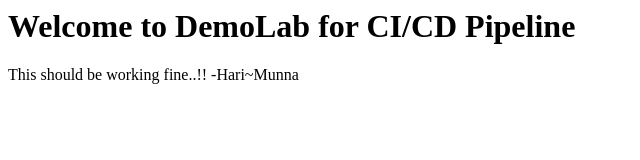
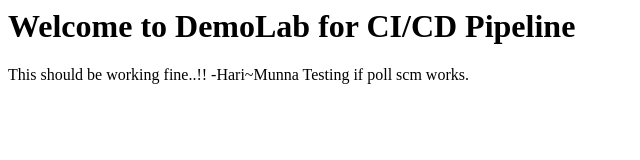
Before and after one commit to hariprasath0793/DemoLab-for-CI-CD, a plain HTML site: page index.html in a window 1280 px wide. Shown: the whole page, without its empty margins (0-640 px from the left). Drawn offline with Linux system fonts and the light colour scheme.

Commit message:
second commit

```diff
--- a/index.html
+++ b/index.html
@@ -3,5 +3,6 @@
 <body>
 This should be working fine..!!
 	-Hari~Munna
+Testing if poll scm works.
 </body>
 </html>
```
